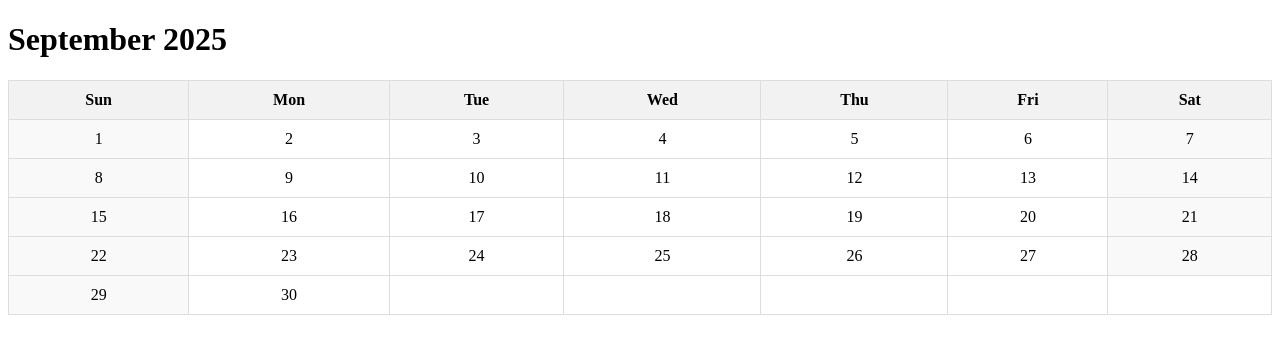
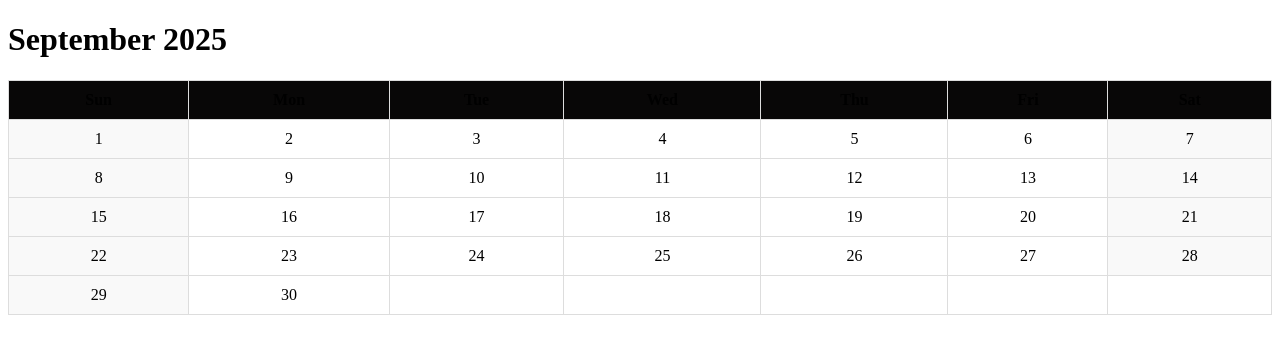
Before and after one commit to yehudasho/clal-insurance, a Flask app: page / in a window 1280 px wide. Shown: the top 354 px of the page. Run offline with Flask 3, Linux system fonts and the light colour scheme.

Commit message:
changed color

```diff
--- a/git/templates/calendar.html
+++ b/git/templates/calendar.html
@@ -15,7 +15,7 @@
             border: 1px solid #ddd;
         }
         th {
-            background-color: #f2f2f2;
+            background-color: #080707;
         }
         .weekend {
             background-color: #f9f9f9;
```
